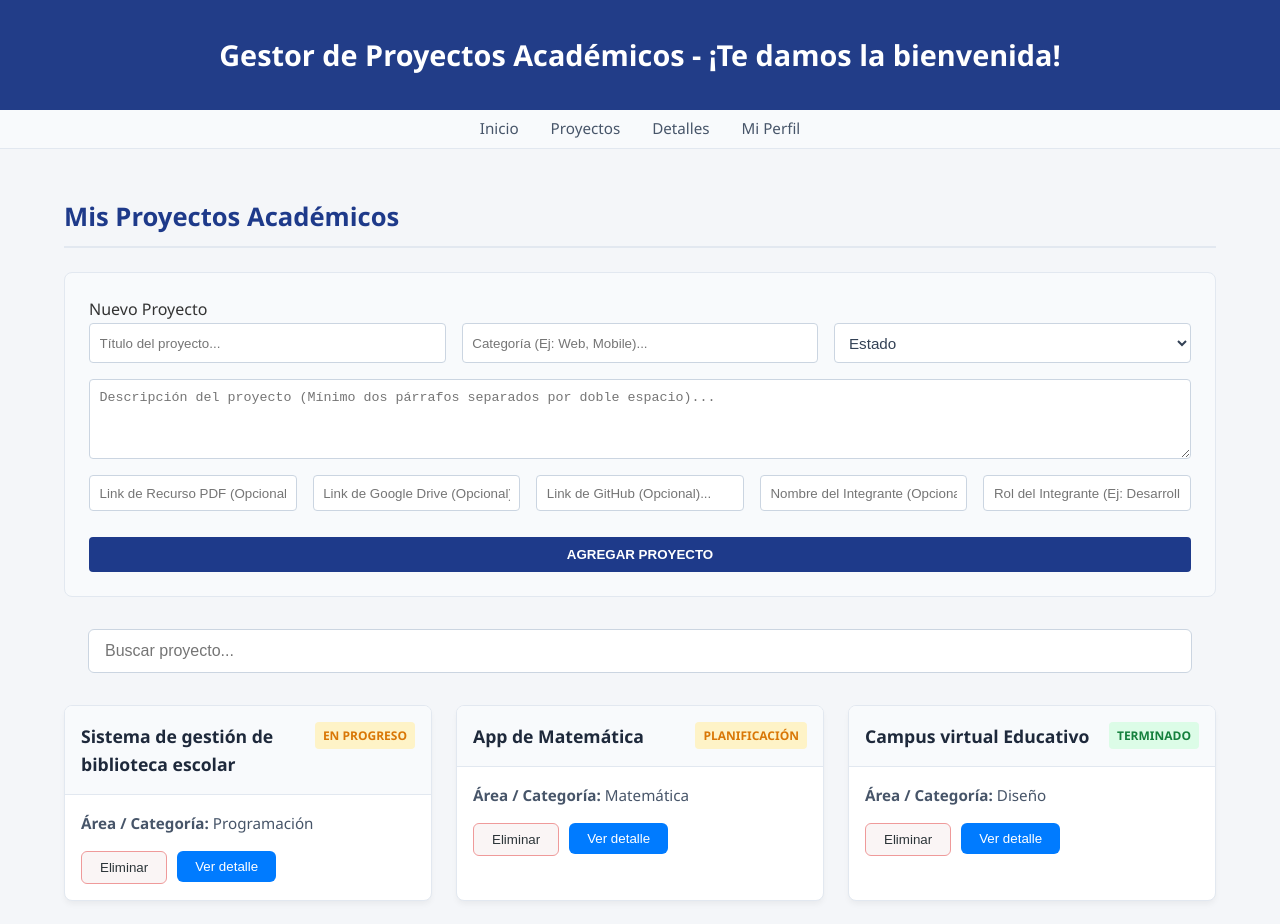
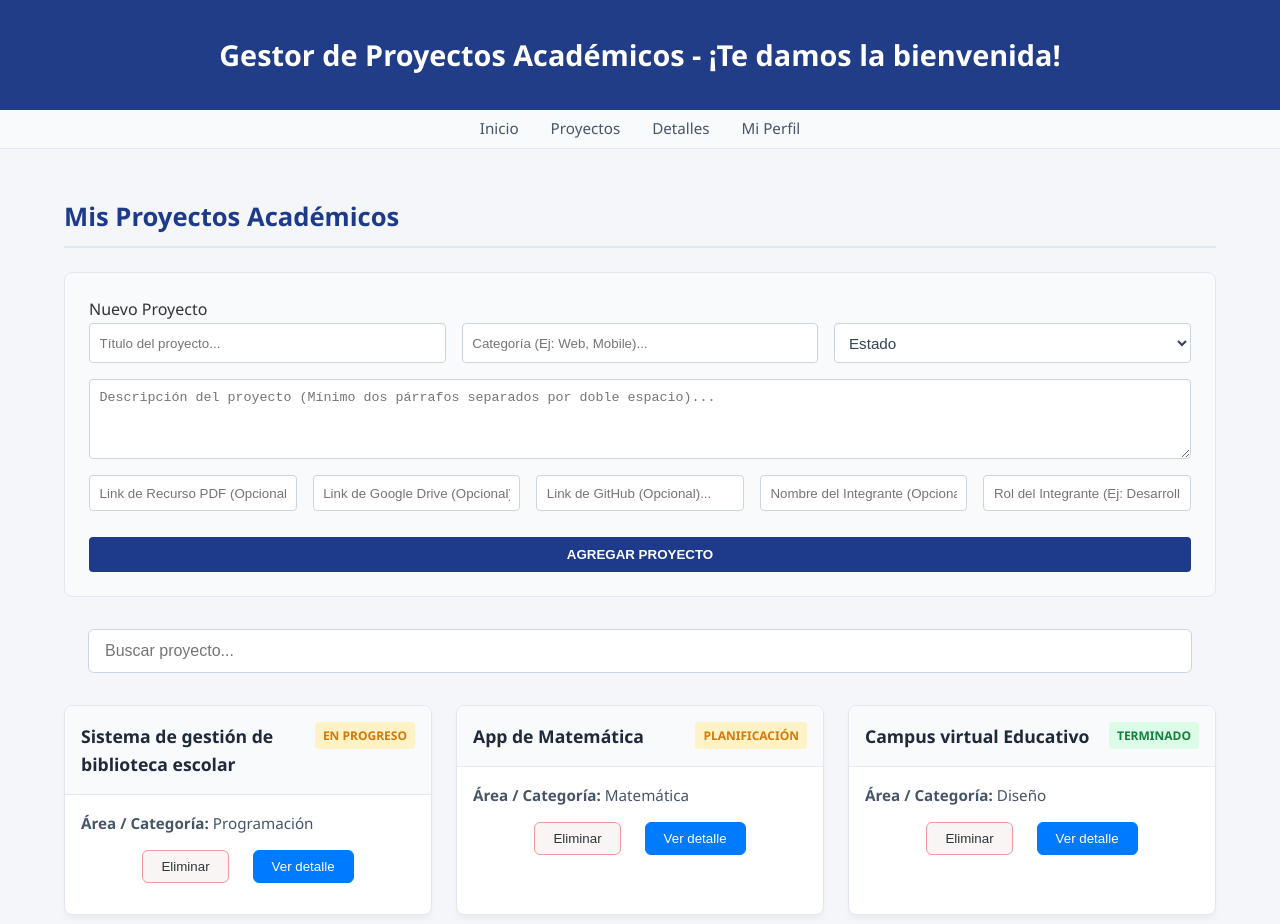
Before and after one commit to milimartinez777/pv_tp3_grupo6, a React (Vite) app: page / in a window 1280 px wide. Shown: the top 924 px of the page. Built offline with nearby package versions, Linux system fonts and the light colour scheme.

Commit message:
Correccion de alineacion y margen de bontes elimina y ver detalle

```diff
--- a/src/css/ListasProyectos.css
+++ b/src/css/ListasProyectos.css
@@ -74,27 +74,25 @@
 }
 
 
-
-
-/*botón eliminar */
 .btn-eliminar {
   background-color: #faf5f5;
   color: #2c3539;
   border: 1px solid #ef9a9a;
   padding: 8px 18px;
+  margin-left: 6px;
+  margin-right: 6px;
+
   border-radius: 6px;
   cursor: pointer;
   display: inline-block;
-  font-weight: 500;
   width: auto;
-  align-self: flex-end;
   transition: all 0.2s ease;
 }
 
 .btn-eliminar:hover {
   background-color: #ef4444;
   color: #ffffff;
-  border-color:#ef4444;
+  border-color: #ef4444;
 }
 /* espacio entre el título y el buscador*/
 .seccion-busqueda {
@@ -198,14 +196,30 @@
 .btn-detalle {
   background-color: #007bff;
   color: white;
-  border: none;
+  border: 1px solid #007bff;
+
+
   padding: 8px 18px;
+  margin-left: 6px;
+  margin-right: 6px;
+
   border-radius: 6px;
   cursor: pointer;
+  display: inline-block;
   font-weight: 500;
   transition: background-color 0.2s ease;
 }
 
 .btn-detalle:hover {
   background-color: #0056b3;
+  border-color: #0056b3;
 }
+
+.tarjeta-acciones {
+  display: flex;
+  justify-content: center;
+  align-items: center;
+  gap: 12px;
+  margin-top: 15px;
+  margin-bottom: 15px;
+}
```
